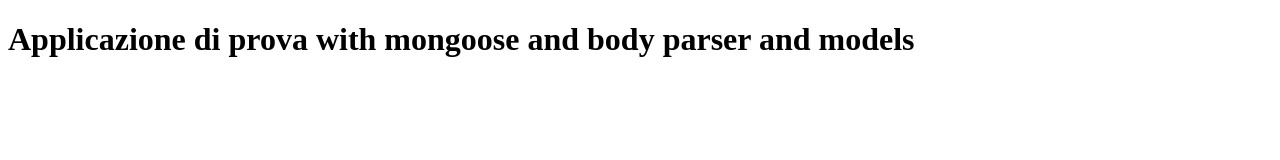
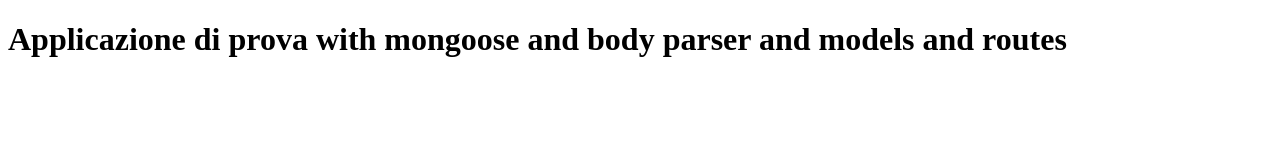
Before and after one commit to szwork2013/prova, a website: page public/index.html in a window 1280 px wide. Drawn offline with Linux system fonts and the light colour scheme.

Commit message:
index modified

```diff
--- a/public/index.html
+++ b/public/index.html
@@ -5,7 +5,7 @@
     <title></title>
 </head>
 <body>
-    <h1>Applicazione di prova with mongoose and body parser and models</h1>
+    <h1>Applicazione di prova with mongoose and body parser and models and routes</h1>
 
 </body>
 </html>
```
